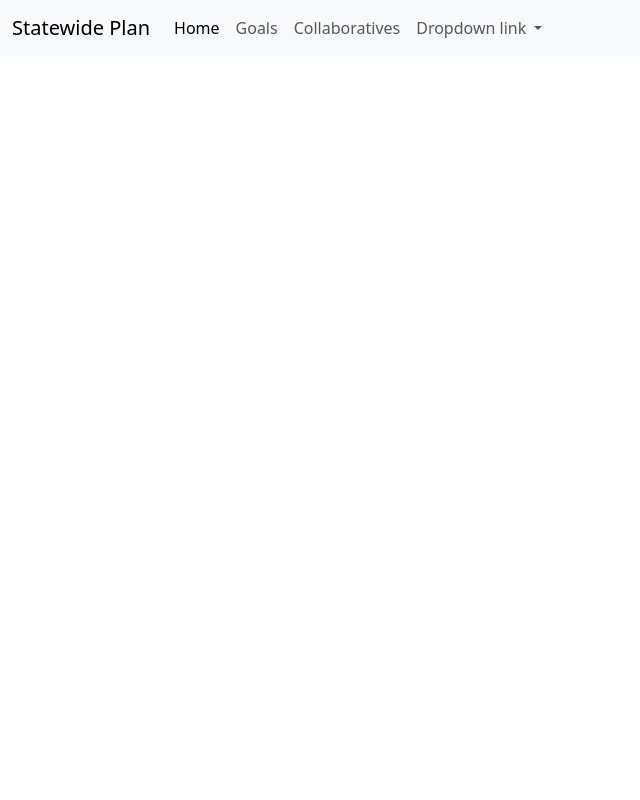
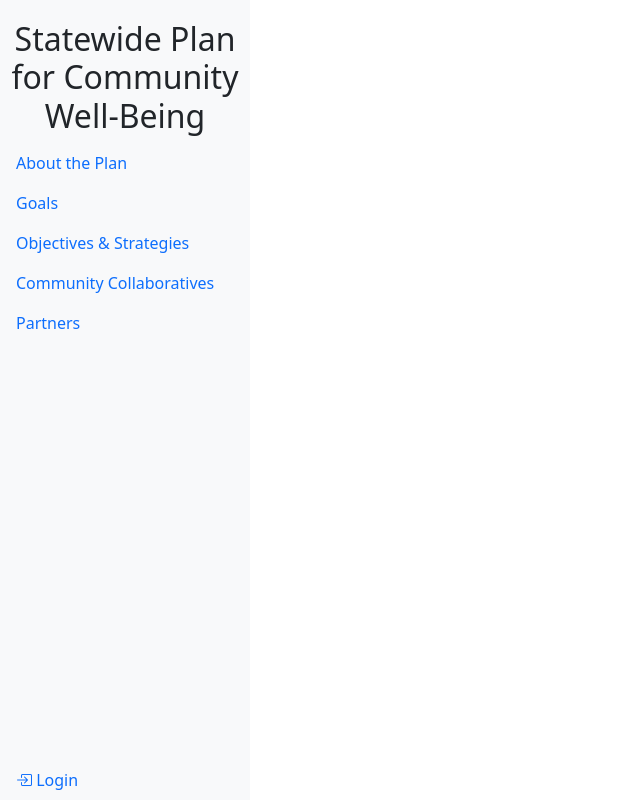
Before and after one commit to Nebraska-Children-Families-Foundation/statewide-plan-cwb, a Django app: page / in a window 1280 px wide. Shown: the whole page, without its empty margins (0-640 px from the left). Run offline with Django 4.2, Linux system fonts and the light colour scheme; data that the repository does not hold is empty; some libraries are stand-ins or nearby versions.

Commit message:
create sidebar

```diff
--- a/core/templates/base.html
+++ b/core/templates/base.html
@@ -5,43 +5,74 @@
     <meta name="viewport" content="width=device-width, initial-scale=1">
     <title>{% block title %}Statewide Plan for Community Well-Being{% endblock %}</title>
     <link href="https://cdn.jsdelivr.net/npm/bootstrap@5.3.3/dist/css/bootstrap.min.css" rel="stylesheet" integrity="sha384-QWTKZyjpPEjISv5WaRU9OFeRpok6YctnYmDr5pNlyT2bRjXh0JMhjY6hW+ALEwIH" crossorigin="anonymous">
+    <link href="https://cdn.jsdelivr.net/npm/bootstrap-icons@1.9.1/font/bootstrap-icons.css" rel="stylesheet">
+    <style>
+      .sidebar {
+          display: flex;
+          flex-direction: column;
+          justify-content: space-between;
+          min-height: 100vh;
+          width: 250px;
+          position: fixed;
+          z-index: 100;
+          top: 0;
+          left: 0;
+          background-color: #f8f9fa;
+          overflow-x: hidden;
+          padding-top: 20px;
+        }
+
+      .main-content {
+        margin-left: 250px; /* same as sidebar width */
+        padding: 20px;
+      }
+    </style>
   </head>
+  <body>
 
-  <body>
-   <nav class="navbar navbar-expand-lg bg-body-tertiary">
-      <div class="container-fluid">
-        <a class="navbar-brand" href="#">Statewide Plan</a>
-        <button class="navbar-toggler" type="button" data-bs-toggle="collapse" data-bs-target="#navbarNavDropdown" aria-controls="navbarNavDropdown" aria-expanded="false" aria-label="Toggle navigation">
-          <span class="navbar-toggler-icon"></span>
-        </button>
-        <div class="collapse navbar-collapse" id="navbarNavDropdown">
-          <ul class="navbar-nav">
+    <!-- Sidebar -->
+    <div class="sidebar">
+      <h2 class="text-center">Statewide Plan for Community Well-Being</h2>
+      <ul class="nav flex-column">
         <li class="nav-item">
-              <a class="nav-link active" aria-current="page" href="#">Home</a>
+          <a class="nav-link" href="#">About the Plan</a>
         </li>
         <li class="nav-item">
           <a class="nav-link" href="#">Goals</a>
         </li>
         <li class="nav-item">
-              <a class="nav-link" href="#">Collaboratives</a>
+          <a class="nav-link" href="#">Objectives & Strategies</a>
         </li>
-            <li class="nav-item dropdown">
-              <a class="nav-link dropdown-toggle" href="#" role="button" data-bs-toggle="dropdown" aria-expanded="false">
-                Dropdown link
-              </a>
-              <ul class="dropdown-menu">
-                <li><a class="dropdown-item" href="#">Action</a></li>
-                <li><a class="dropdown-item" href="#">Another action</a></li>
-                <li><a class="dropdown-item" href="#">Something else here</a></li>
-              </ul>
+        <li class="nav-item">
+          <a class="nav-link" href="#">Community Collaboratives</a>
+        </li>
+        <li class="nav-item">
+          <a class="nav-link" href="#">Partners</a>
         </li>
       </ul>
+        <ul class="nav flex-column mt-auto">
+        {% if user.is_authenticated %}
+          <li class="nav-item">
+            <a class="nav-link" href="{% url 'logout' %}">
+              <i class="bi bi-box-arrow-right"></i> Logout
+            </a>
+          </li>
+        {% else %}
+          <li class="nav-item">
+            <a class="nav-link" href="{% url 'login' %}">
+              <i class="bi bi-box-arrow-in-right"></i> Login
+            </a>
+          </li>
+        {% endif %}
+        </ul>
     </div>
+
+    <!-- Page Content -->
+    <div class="main-content">
+      {% block content %}
+      <!-- Your page content goes here -->
+      {% endblock %}
     </div>
-    </nav>
-
-    <div class="container">{% block content %}{% endblock %}</div>
-
 
     <script src="https://cdn.jsdelivr.net/npm/bootstrap@5.3.3/dist/js/bootstrap.bundle.min.js" integrity="sha384-YvpcrYf0tY3lHB60NNkmXc5s9fDVZLESaAA55NDzOxhy9GkcIdslK1eN7N6jIeHz" crossorigin="anonymous"></script>
 
```
Lines whose indentation alone changed are shown as unchanged.
